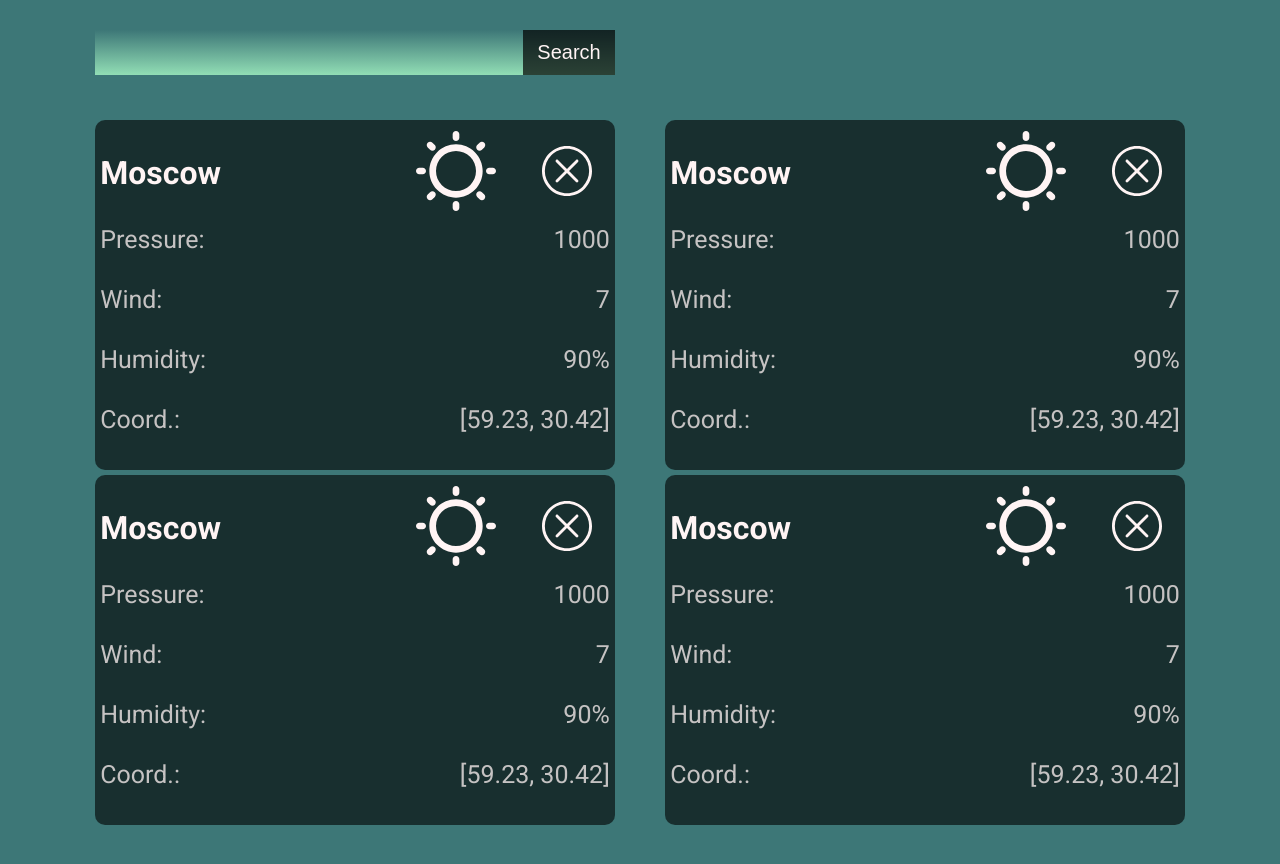
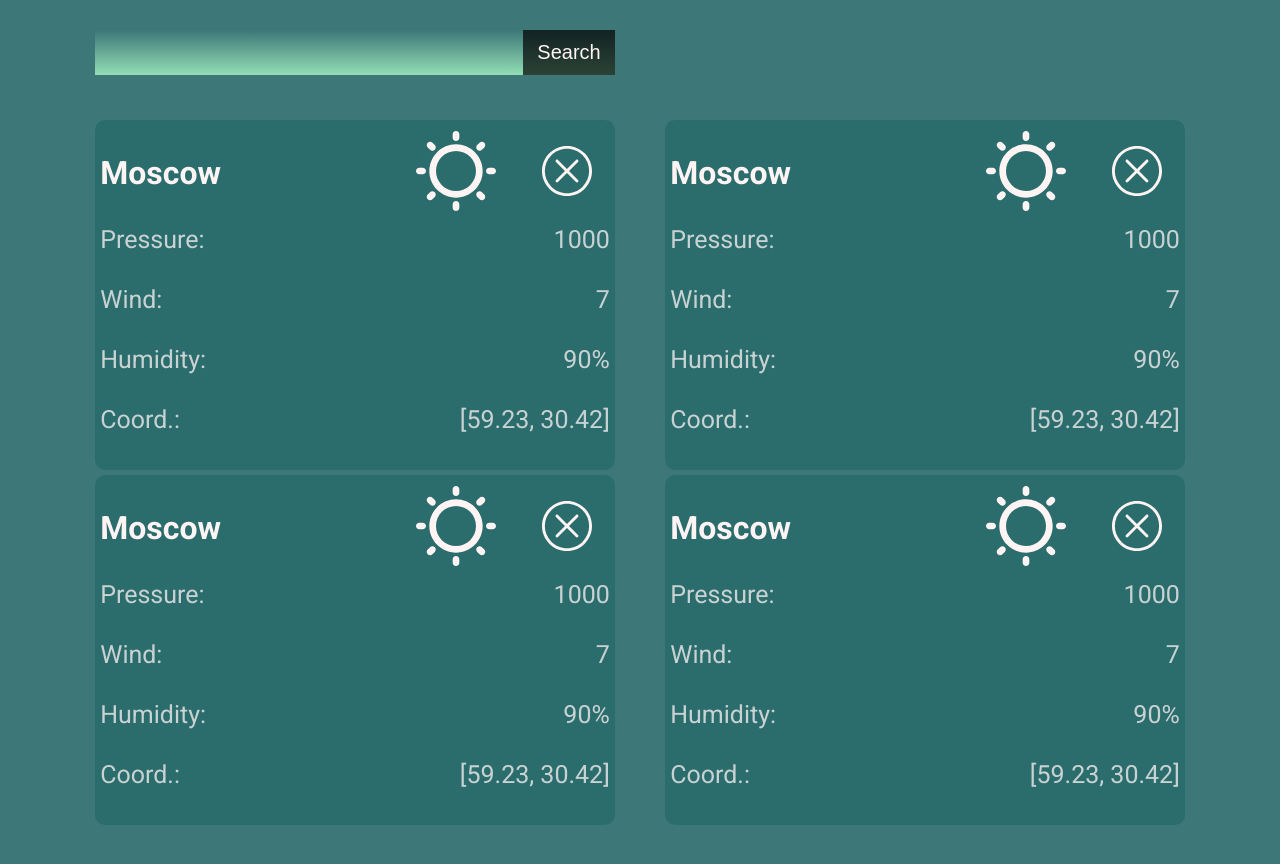
Before and after one commit to dshtefan/weather-forecast-react-app, a React (Create React App) app: page / in a window 1280 px wide. Shown: the part 920-1784 px from the top of the page. Built offline with nearby package versions, Linux system fonts and the light colour scheme; no server answers.

Commit message:
New background for items

```diff
--- a/src/components/city-list-item/city-list-item.scss
+++ b/src/components/city-list-item/city-list-item.scss
@@ -1,7 +1,7 @@
 #city-list-item {
   width: 520px;
   height: 350px;
-  background-color: rgba($color: #000000, $alpha: 0.6);
+  background-color: rgba($color: #00585866, $alpha: 0.3);
   display: flex;
   flex-direction: column;
   align-items: center;
```
